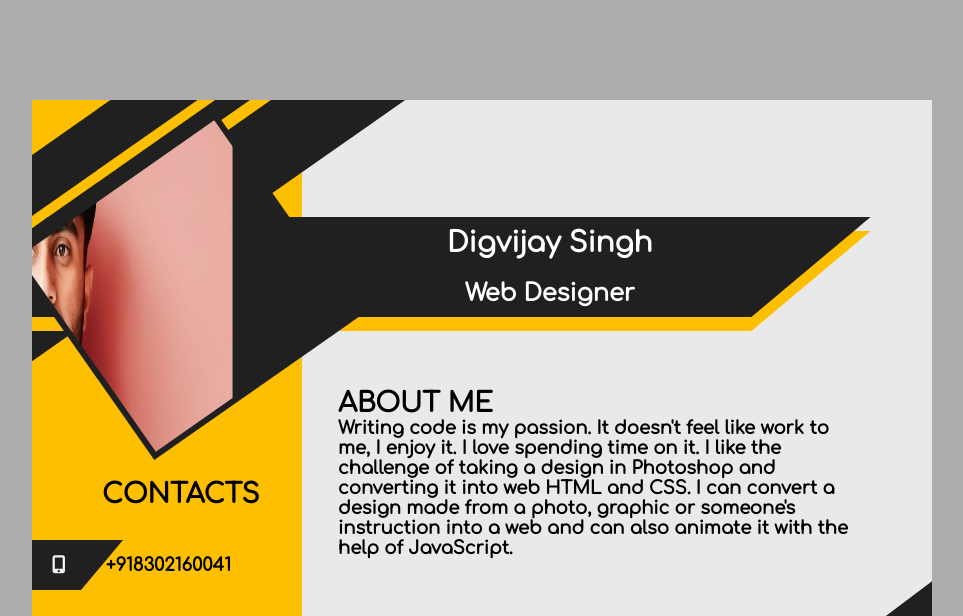
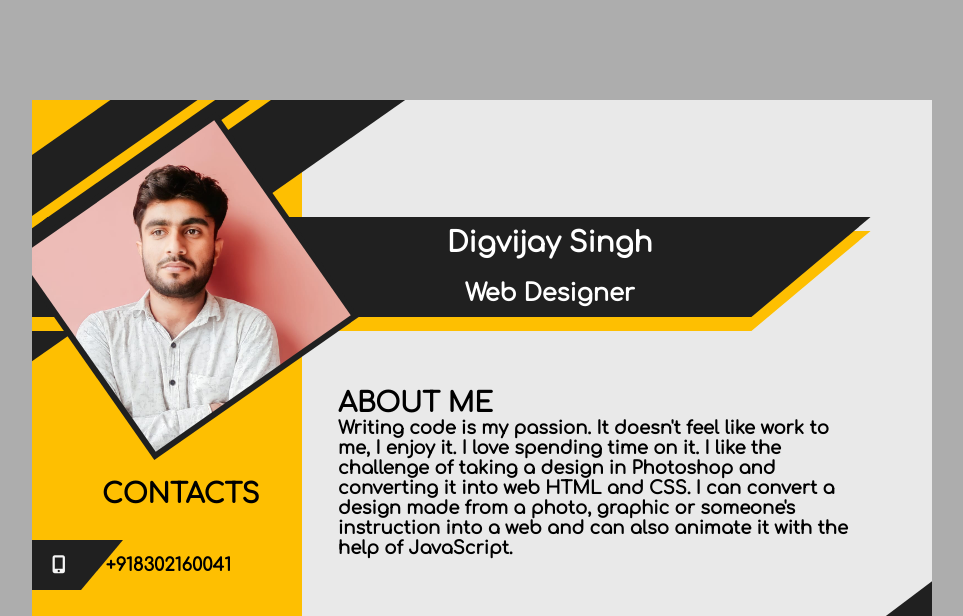
Before and after one commit to digvijaysinghdukia/resume, a plain HTML site: page index.htm in a window 1280 px wide. Shown: the top 616 px of the page, without its empty margins (158-1121 px from the left). Drawn offline with Linux system fonts and the light colour scheme.

Commit message:
Update index.htm

```diff
--- a/index.htm
+++ b/index.htm
@@ -183,7 +183,7 @@
 			width: 150%;
   			height: 150%;
   			transform: rotate(-55deg);
-  			margin: 100px;
+  			margin: -100px;
 		}
 		#about-me{
 			width: 525px;
```
